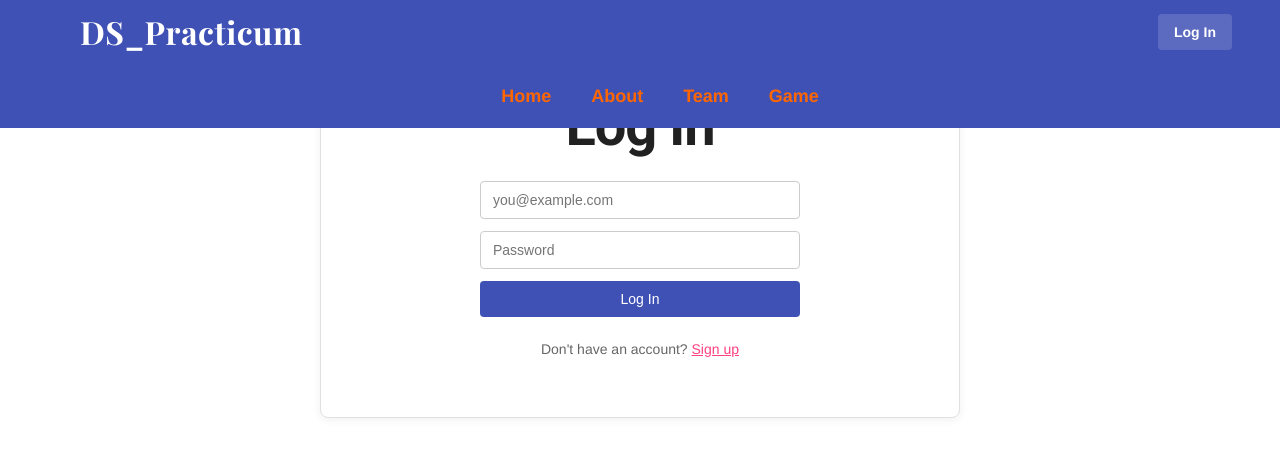
After one commit to shikaile/Practicum_Project, a Node server app: page /login in a window 1280 px wide. The commit adds this page. Shown: the top 465 px of the page. Run offline with Node 20, Linux system fonts and the light colour scheme.

Commit message:
user accounts

```diff
--- a/controllers/pages/index.js
+++ b/controllers/pages/index.js
@@ -1,10 +1,28 @@
 const router = require('express').Router();
-const { addSubscriber } = require('../../models/database');
+const { addSubscriber, createUser, verifyUser } = require('../../models/database');
+const {
+    SESSION_COOKIE_NAME,
+    createSession,
+    destroySession,
+    getSessionFromRequest,
+    getSessionTokenFromRequest,
+} = require('../../models/sessions');
 
 // Reasonably strict but not pedantic - good enough to reject junk/garbage
 // input without rejecting real addresses.
 const EMAIL_PATTERN = /^[^\s@]{1,64}@[^\s@]{1,255}\.[^\s@]{2,24}$/;
 const MAX_EMAIL_LENGTH = 254; // RFC 5321 limit
+const MIN_PASSWORD_LENGTH = 8;
+const MAX_PASSWORD_LENGTH = 72; // bcrypt silently truncates beyond this
+
+function setSessionCookie(res, token) {
+    res.cookie(SESSION_COOKIE_NAME, token, {
+        httpOnly: true,
+        sameSite: 'lax',
+        secure: process.env.NODE_ENV === 'production',
+        maxAge: 7 * 24 * 60 * 60 * 1000, // 7 days
+    });
+}
 
 // Minimal in-memory rate limiter for the subscribe form - no new dependency
 // required. Limits each IP to a handful of submissions per window to curb
@@ -85,4 +103,86 @@ router.post('/subscribe', async (req,res) =>{
     }
 });
 
+router.get('/signup', (req, res) => {
+    if (getSessionFromRequest(req)) return res.redirect('/');
+    res.render('pages/signup', { error: null });
+});
+
+router.post('/signup', async (req, res) => {
+    if (isRateLimited(req.ip)) {
+        return res.status(429).render('pages/signup', {
+            error: 'Too many attempts. Please try again later.',
+        });
+    }
+
+    const email = typeof (req.body && req.body.email) === 'string' ? req.body.email.trim() : '';
+    const password = typeof (req.body && req.body.password) === 'string' ? req.body.password : '';
+
+    if (!email || email.length > MAX_EMAIL_LENGTH || !EMAIL_PATTERN.test(email)) {
+        return res.status(400).render('pages/signup', { error: 'Please enter a valid email.' });
+    }
+
+    if (password.length < MIN_PASSWORD_LENGTH || password.length > MAX_PASSWORD_LENGTH) {
+        return res.status(400).render('pages/signup', {
+            error: `Password must be between ${MIN_PASSWORD_LENGTH} and ${MAX_PASSWORD_LENGTH} characters.`,
+        });
+    }
+
+    try {
+        const result = await createUser(email, password);
+
+        if (!result.created) {
+            return res.status(400).render('pages/signup', { error: 'An account with that email already exists.' });
+        }
+
+        const token = createSession(result.user);
+        setSessionCookie(res, token);
+        res.redirect('/');
+    } catch (err) {
+        console.error('Failed to create account:', err.message);
+        res.status(500).render('pages/signup', { error: 'Something went wrong creating your account. Please try again later.' });
+    }
+});
+
+router.get('/login', (req, res) => {
+    if (getSessionFromRequest(req)) return res.redirect('/');
+    res.render('pages/login', { error: null });
+});
+
+router.post('/login', async (req, res) => {
+    if (isRateLimited(req.ip)) {
+        return res.status(429).render('pages/login', {
+            error: 'Too many attempts. Please try again later.',
+        });
+    }
+
+    const email = typeof (req.body && req.body.email) === 'string' ? req.body.email.trim() : '';
+    const password = typeof (req.body && req.body.password) === 'string' ? req.body.password : '';
+
+    if (!email || !password) {
+        return res.status(400).render('pages/login', { error: 'Please enter your email and password.' });
+    }
+
+    try {
+        const user = await verifyUser(email, password);
+
+        if (!user) {
+            return res.status(401).render('pages/login', { error: 'Invalid email or password.' });
+        }
+
+        const token = createSession(user);
+        setSessionCookie(res, token);
+        res.redirect('/');
+    } catch (err) {
+        console.error('Failed to log in:', err.message);
+        res.status(500).render('pages/login', { error: 'Something went wrong logging you in. Please try again later.' });
+    }
+});
+
+router.post('/logout', (req, res) => {
+    destroySession(getSessionTokenFromRequest(req));
+    res.clearCookie(SESSION_COOKIE_NAME);
+    res.redirect('/');
+});
+
 module.exports = router;
--- a/public/css/frame.css
+++ b/public/css/frame.css
@@ -35,6 +35,89 @@ nav a:hover {
 nav a.active {
 	background-color: rgba(255, 255, 255, 0.25);
 	font-weight: 500;
+}
+
+/* Title row - laid out explicitly rather than relying on the MDL stylesheet
+   (loaded from a CDN, so isn't guaranteed to be reachable) for the flex
+   layout that pushes the auth button to the top right. */
+.header-row-title {
+	display: flex;
+	align-items: center;
+	width: 100%;
+}
+
+/* Auth (login/logout button, top right of header) */
+.auth-nav {
+	display: flex;
+	align-items: center;
+	gap: 12px;
+	margin-left: auto;
+	padding-right: 8px;
+}
+
+.auth-email {
+	font-size: 14px;
+	color: inherit;
+	opacity: 0.85;
+}
+
+.auth-logout-form {
+	margin: 0;
+}
+
+.auth-btn {
+	display: inline-block;
+	padding: 8px 16px;
+	background-color: rgba(255, 255, 255, 0.15);
+	color: inherit;
+	text-decoration: none;
+	border: none;
+	border-radius: 4px;
+	font-size: 14px;
+	font-weight: 700;
+	cursor: pointer;
+	transition: background-color 0.15s ease-in-out;
+}
+
+.auth-btn:hover {
+	background-color: rgba(255, 255, 255, 0.3);
+}
+
+/* Login / signup forms (shares layout with .subscribe-form) */
+.auth-form {
+	display: flex;
+	flex-direction: column;
+	gap: 12px;
+	max-width: 320px;
+	margin: 16px auto 0;
+	text-align: left;
+}
+
+.auth-form input {
+	padding: 10px 12px;
+	border: 1px solid #ccc;
+	border-radius: 4px;
+	font-size: 14px;
+}
+
+.auth-form button {
+	padding: 10px 16px;
+	background-color: #3f51b5;
+	color: #fff;
+	border: none;
+	border-radius: 4px;
+	cursor: pointer;
+	font-size: 14px;
+}
+
+.auth-form button:hover {
+	opacity: 0.9;
+}
+
+.auth-switch {
+	margin-top: 20px;
+	font-size: 14px;
+	color: #666;
 }
 
 /* About page background image */
--- a/server.js
+++ b/server.js
@@ -3,6 +3,7 @@ require('dotenv').config();
 const express = require('express');
 const routes = require('./controllers');
 const path = require('path');
+const { getSessionFromRequest } = require('./models/sessions');
 const app = express();
 const PORT = process.env.PORT || 8080;
 
@@ -50,6 +51,7 @@ const navLinks = [
 app.use((req, res, next) => {
   res.locals.navLinks = navLinks;
   res.locals.currentPath = req.path;
+  res.locals.user = getSessionFromRequest(req);
   next();
 });
 
--- /dev/null
+++ b/views/pages/login.ejs
@@ -0,0 +1,23 @@
+<%- include("../partials/header.ejs") %>
+
+<div class="contact-page">
+  <div class="contact-card">
+    <h1>Log In</h1>
+
+    <% if (typeof error !== 'undefined' && error) { %>
+      <p class="subscribe-error"><%= error %></p>
+    <% } %>
+
+    <form action="/login" method="POST" class="auth-form">
+      <input name="email" type="email" placeholder="you@example.com" autocomplete="email" required />
+      <input name="password" type="password" placeholder="Password" autocomplete="current-password" required />
+      <button type="submit">Log In</button>
+    </form>
+
+    <p class="auth-switch">Don't have an account? <a href="/signup">Sign up</a></p>
+  </div>
+</div>
+
+<%- include("../partials/js.ejs") %>
+</body>
+</html>
--- a/views/partials/header.ejs
+++ b/views/partials/header.ejs
@@ -31,9 +31,20 @@
 	<!-- Always shows a header, even in smaller screens. -->
 	<div class="mdl-layout--fixed-header mdl-js-layout">
 		<header class="mdl-layout__header mdl-layout__header--waterfall">
-			<div class="mdl-layout__header-row">
+			<div class="mdl-layout__header-row header-row-title">
 				<!-- Title -->
 				<a href="/" class="mdl-layout-title">DS_Practicum</a>
+				<!-- Auth -->
+				<div class="auth-nav">
+					<% if (typeof user !== 'undefined' && user) { %>
+						<span class="auth-email"><%= user.email %></span>
+						<form action="/logout" method="POST" class="auth-logout-form">
+							<button type="submit" class="auth-btn">Log Out</button>
+						</form>
+					<% } else { %>
+						<a href="/login" class="auth-btn">Log In</a>
+					<% } %>
+				</div>
 			</div>
 			<div class="mdl-layout__header-row">
 				<!-- Navigation -->
```
Also changed, not shown: models/database.js (+63 -1 lines), models/sessions.js (added, +64 -0 lines), views/pages/signup.ejs (added, +23 -0 lines), .claude/launch.json (added).
